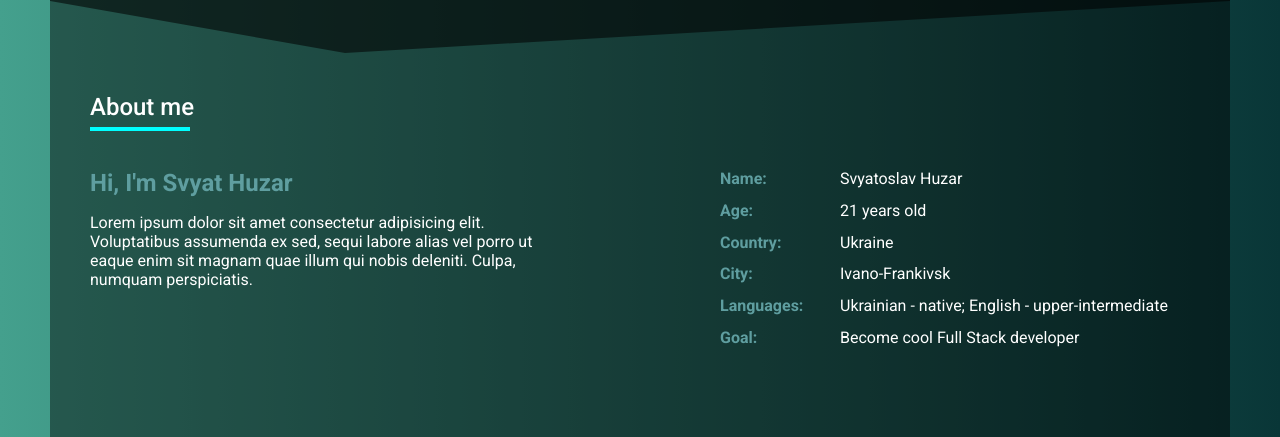
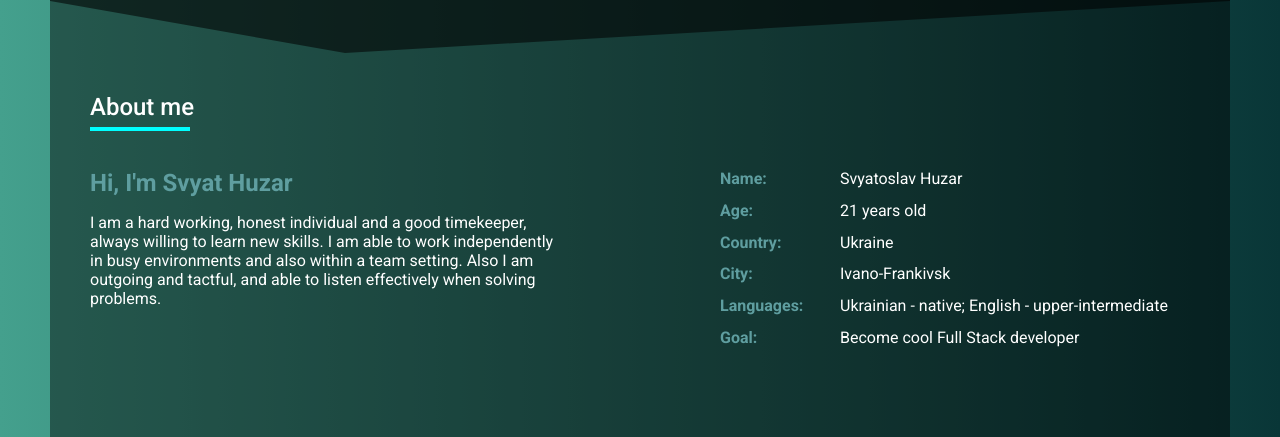
Before and after one commit to svyath/CV-website, a plain HTML site: page index.html in a window 1280 px wide. Shown: the part 332-769 px from the top of the page. Drawn offline with nearby package versions, Linux system fonts and the light colour scheme.

Commit message:
Missed 'About me' section text content added

```diff
--- a/index.html
+++ b/index.html
@@ -74,9 +74,9 @@
             <div class="aboutInner">
                 <div class="aboutLeft">
                     <h2>Hi, I'm Svyat Huzar</h2>
-                    <p>Lorem ipsum dolor sit amet consectetur adipisicing elit. Voluptatibus assumenda ex sed,
-                        sequi labore alias vel porro ut eaque enim sit magnam quae illum qui nobis deleniti.
-                        Culpa, numquam perspiciatis.
+                    <p>I am a hard working, honest individual and a good timekeeper, always willing to learn new skills.
+                        I am able to work independently in busy environments and also within a team setting.
+                        Also I am outgoing and tactful, and able to listen effectively when solving problems.
                     </p>
                 </div>
                 <div class="aboutRight">
```
